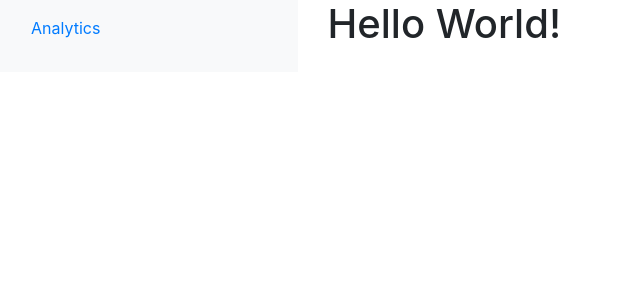
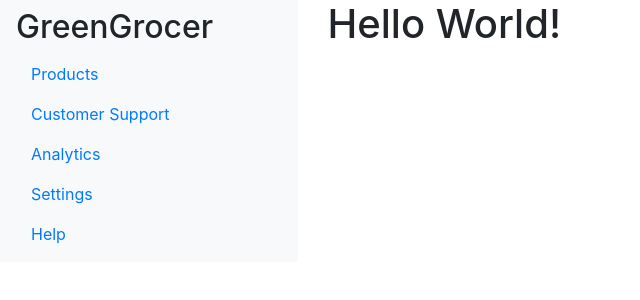
Before and after one commit to wongwenbing/GreenGrocer, a Flask app: page / in a window 1280 px wide. Shown: the top 300 px of the page, without its empty margins (0-640 px from the left). Run offline with Flask 3, Linux system fonts and the light colour scheme.

Commit message:
Update navbar.html
include original base settings for products, customer support, analytics, settiings and help

```diff
--- a/templates/navbar.html
+++ b/templates/navbar.html
@@ -1,14 +1,21 @@
 <nav class="navbar bg-light">
+  <h2>GreenGrocer</h2>
     <div class="container-fluid">
       <ul class="navbar-nav">
+        <li class="nav-item">
+          <a class="nav-link" href="#">Products</a>
+        </li>
+        <li class="nav-item">
+          <a class="nav-link" href="#">Customer Support</a>
+        </li>
         <li class="nav-item">
           <a class="nav-link" href="#">Analytics</a>
         </li>
         <li class="nav-item">
-</a>
+          <a class="nav-link" href="#">Settings</a>
         </li>
         <li class="nav-item">
-          <a class="nav-link" href="#"></a>
+          <a class="nav-link" href="#">Help</a>
         </li>
       </ul>
     </div>
```
